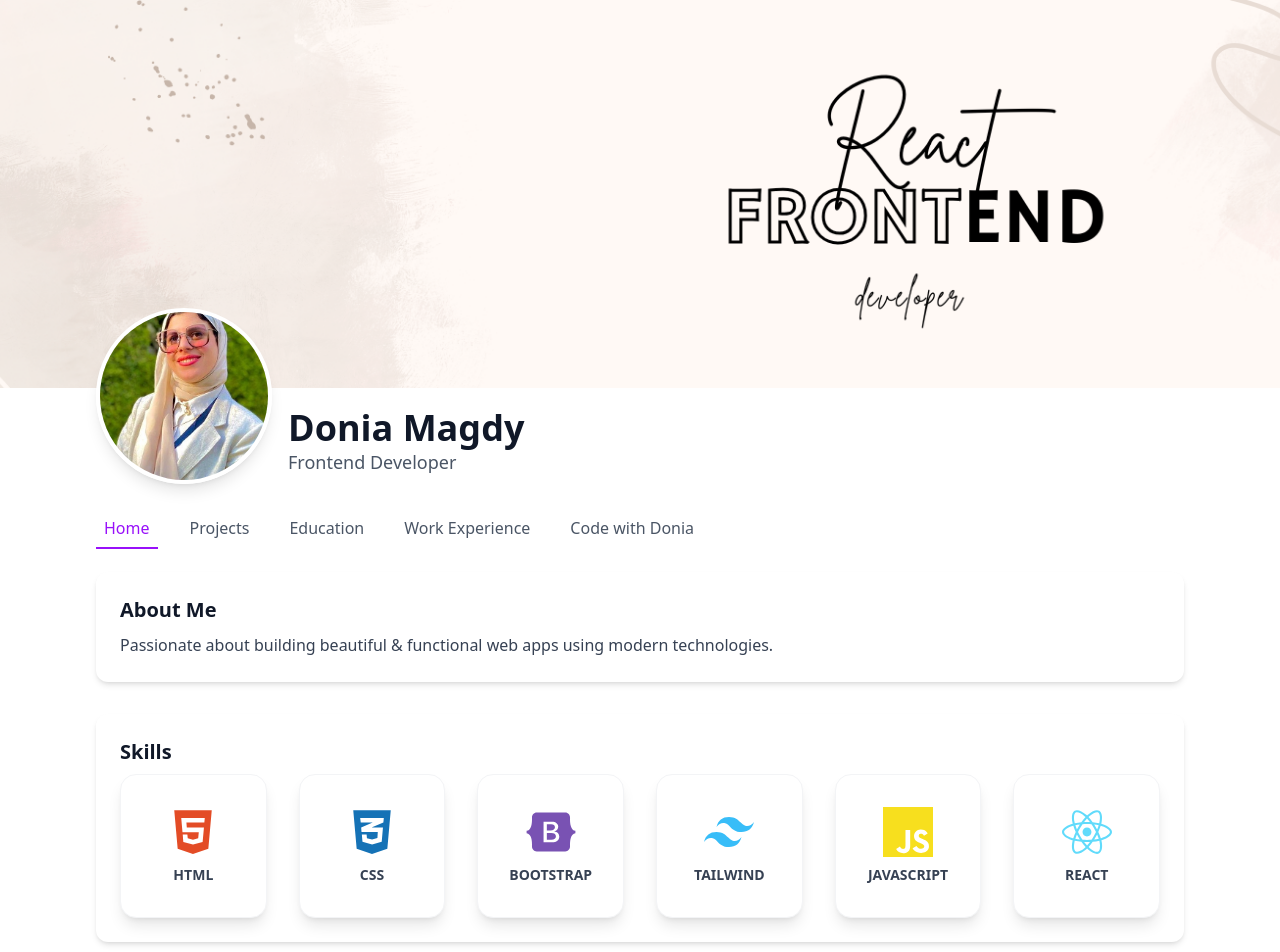
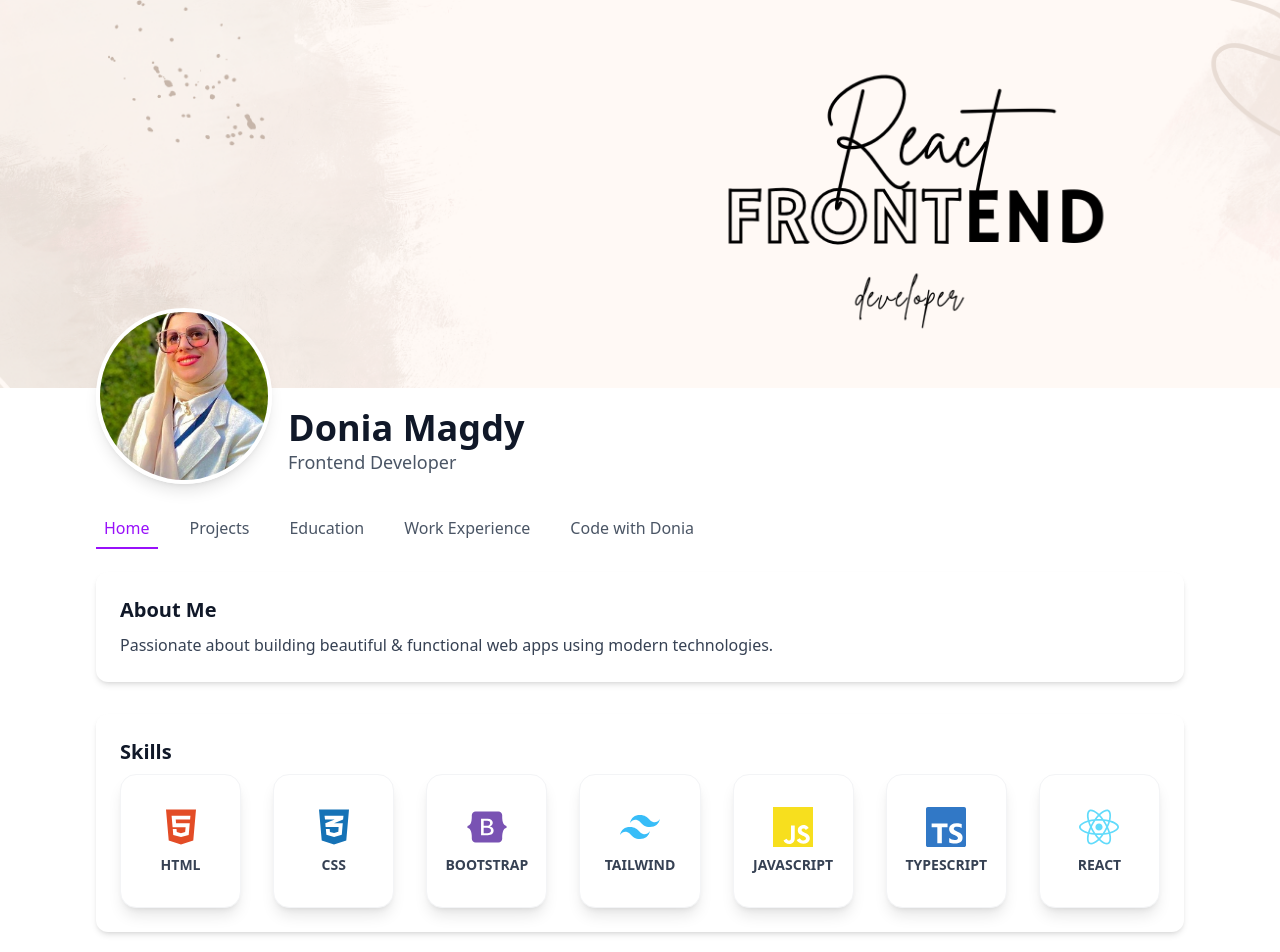
Before and after one commit to Doniamagdy/Portfolio, a React (Vite) app: page / in a window 1280 px wide. Shown: the top 952 px of the page. Built offline with nearby package versions, Linux system fonts and the light colour scheme.

Commit message:
Add new skill to portfolio

```diff
--- a/src/components/Skills.jsx
+++ b/src/components/Skills.jsx
@@ -1,13 +1,15 @@
 import { FaHtml5, FaCss3Alt, FaReact, FaBootstrap } from "react-icons/fa";
-import { SiJavascript, SiTailwindcss } from "react-icons/si";
+import { SiJavascript, SiTailwindcss, SiTypescript  } from "react-icons/si";
 
 const skills = [
-  { icon: <FaHtml5 size={50} color="#e34c26" />, name:'HTML' },
-  { icon: <FaCss3Alt size={50} color="#1572B6" />,  name:'CSS'},
-  { icon: <FaBootstrap size={50} color="#7952B3" />, name:'BOOTSTRAP' },
-  { icon: <SiTailwindcss size={50} color="#38bdf8" />, name:'TAILWIND' },
-  { icon: <SiJavascript size={50} color="#F7DF1E" />, name:'JAVASCRIPT' },
-  { icon: <FaReact size={50} color="#61DBFB" />, name:'REACT'},
+  { icon: <FaHtml5 size={40} color="#e34c26" />, name:'HTML'},
+  { icon: <FaCss3Alt size={40} color="#1572B6" />,  name:'CSS'},
+  { icon: <FaBootstrap size={40} color="#7952B3" />, name:'BOOTSTRAP'},
+  { icon: <SiTailwindcss size={40} color="#38bdf8" />, name:'TAILWIND'},
+  { icon: <SiJavascript size={40} color="#F7DF1E" />, name:'JAVASCRIPT'},
+    { icon: <SiTypescript  size={40} color="#3178c6" />, name:'TYPESCRIPT'},
+
+  { icon: <FaReact size={40} color="#61DBFB" />, name:'REACT'},
 ];
 
 function Skills() {
@@ -16,7 +18,7 @@ function Skills() {
           <h2 className="text-xl font-bold text-gray-900 mb-2">Skills</h2>
 
         {/* Skills Grid */}
-        <div className="grid grid-cols-2 sm:grid-cols-3 lg:grid-cols-6 gap-4 sm:gap-6 md:gap-8">
+        <div className="grid grid-cols-2 sm:grid-cols-3 lg:grid-cols-7 gap-4 sm:gap-6 md:gap-8">
           {skills.map((skill, i) => (
             <div
               key={i}
```
